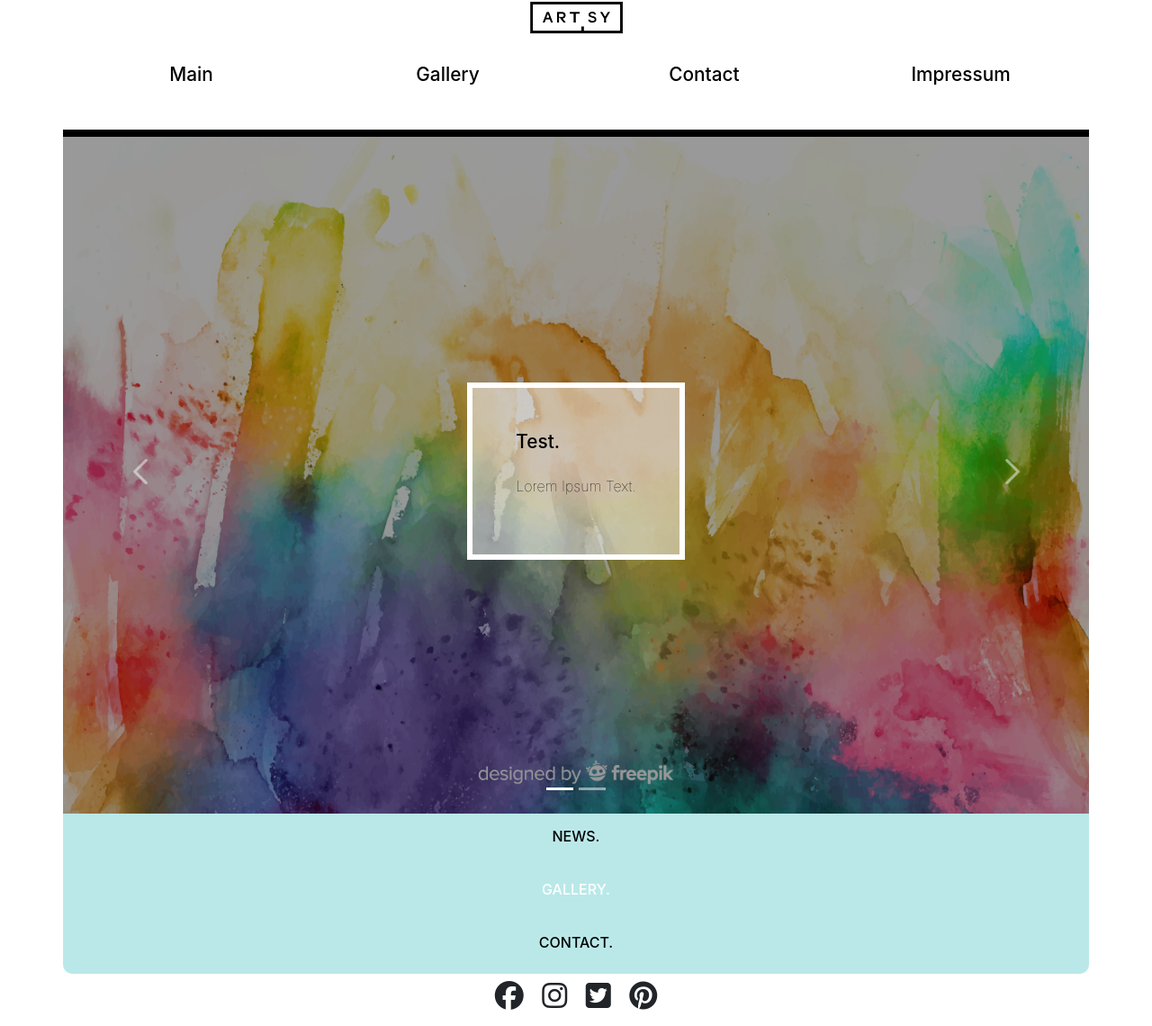
After one commit to DoritosEater69/plainYsy, a PHP site: page /index.php in a window 1280 px wide. The commit adds this page. Shown: the whole page at 90% size. Run offline with PHP 8.4, Linux system fonts and the light colour scheme; some libraries are stand-ins or nearby versions.

Commit message:
Update - Major Fix - Layouting - Working Version - PHP including

```diff
--- a/css/output.css
+++ b/css/output.css
@@ -21,6 +21,10 @@ body {
   background-color: inherit;
 }
 
+h1 {
+  font-size: 1em;
+}
+
 .carousel-control-prev-icon {
   background-image: url("../gfx/left.png");
   height: 50px;
@@ -34,7 +38,7 @@ body {
 }
 
 .carousel-indicators li {
-  background-color: black !important;
+  background-color: white !important;
 }
 
 .main {
@@ -58,6 +62,34 @@ body {
 
 .gallery h2 {
   color: black !important;
+}
+
+.galleryFold {
+  background-color: #bae8e8;
+  color: black;
+  width: 100% !important;
+}
+
+.galleryFold .galleryFolded {
+  background-color: white !important;
+  overflow-y: scroll;
+  height: 300px;
+  display: none;
+}
+
+.galleryFolded ul li {
+  width: 33%;
+  max-width: 100%;
+  display: inline-block;
+  float: left;
+  text-align: center;
+  overflow: hidden;
+  position: relative;
+}
+
+.galleryFolded ul li img {
+  height: 100%;
+  width: 100%;
 }
 
 .newsFolded {
@@ -128,7 +160,7 @@ h2 {
 }
 
 .page {
-  margin-top: 8em;
+  margin-top: 0;
 }
 
 .fab {
@@ -151,19 +183,63 @@ h2 {
   position: absolute;
 }
 
+.imgOverlay {
+  background: linear-gradient(to bottom, rgba(255, 255, 255, 0.5) 0.3%, rgba(255, 255, 255, 0.5) 50%) !important;
+  background: linear-gradient(to top, rgba(255, 255, 255, 0.5) 0%, rgba(255, 255, 255, 0) 50%);
+}
+
+.imgOverlay h2 {
+  color: black !important;
+}
+
+.imgOverlay p {
+  color: black !important;
+}
+
+hr {
+  z-index: 200 !important;
+  top: 3% !important;
+  padding-top: 0 !important;
+  border: 0 !important;
+  width: 100% !important;
+  border-top: 8px solid black !important;
+  position: relative !important;
+}
+
 @media only screen and (min-width: 480px) and (max-width: 767px) {
   .page {
-    padding-top: 0;
+    padding-top: 8em !important;
   }
 }
 @media only screen and (min-width: 768px) and (max-width: 991px) {
   .page {
-    padding-top: 20%;
+    padding-top: 0 !important;
   }
 }
 @media only screen and (min-width: 992px) {
   .page {
-    padding-top: 20%;
+    padding-top: 0 !important;
+  }
+}
+.overlay {
+  background-color: rgba(0, 0, 0, 0.5);
+  width: 100%;
+  height: 100%;
+  bottom: 0%;
+  top: 0;
+  opacity: 0;
+}
+
+.overlayAnim {
+  animation: overlayAnim 1s;
+}
+
+@-webkit-keyframes overlayAnim {
+  0% {
+    opacity: 0;
+  }
+  100% {
+    opacity: 1;
   }
 }
 
--- /dev/null
+++ b/includes/carousel.html
@@ -0,0 +1,39 @@
+<div class="col-12 col-12 noSpace">
+                    <hr>
+                    <div id="carouselExampleIndicators" class="carousel slide" data-ride="carousel">
+                        <ol class="carousel-indicators">
+                            <li data-target="#carouselExampleIndicators" data-slide-to="0" class="active"></li>
+                            <!--                            <li data-target="#carouselExampleIndicators" data-slide-to="1"></li>-->
+                            <li data-target="#carouselExampleIndicators" data-slide-to="2"></li>
+                        </ol>
+                        <div class="carousel-inner">
+                            <div class="carousel-item active">
+                                <img src="gfx/2872163.jpg" class="d-block w-100" alt="...">
+                                <div class="position-absolute galOverlay d-flex align-items-center justify-content-center">
+                                    <div class="p-5 imgOverlay" style="border: 6px solid white; padding:20px 90px; text-align: left; ">
+                                        <h2>Test.</h2>
+                                        <p class="pt-3 text-white" style="font-weight: 100;">Lorem Ipsum Text.</p>
+                                    </div>
+                                </div>
+                            </div>
+
+                            <div class="carousel-item">
+                                <img src="gfx/523333-PIUVEX-376.jpg" class="d-block w-100" alt="...">
+                                <div class="position-absolute galOverlay d-flex align-items-center justify-content-center">
+                                    <div class="p-5" style="border: 6px solid white; padding:20px 90px; text-align: left; ">
+                                        <h2>Test.</h2>
+                                        <p class="pt-3 text-white" style="font-weight: 100;">Lorem Ipsum Text.</p>
+                                    </div>
+                                </div>
+                            </div>
+                        </div>
+                        <a class="carousel-control-prev" href="#carouselExampleIndicators" role="button" data-slide="prev">
+                        <span class="carousel-control-prev-icon" aria-hidden="true"></span>
+                        <span class="sr-only">Previous</span>
+                      </a>
+                        <a class="carousel-control-next" href="#carouselExampleIndicators" role="button" data-slide="next">
+                        <span class="carousel-control-next-icon" aria-hidden="true"></span>
+                        <span class="sr-only">Next</span>
+                      </a>
+                    </div>
+                </div>
--- /dev/null
+++ b/includes/contact.html
@@ -0,0 +1,18 @@
+<div class="col-12 col-12 contact text-center text-white">
+                    <div class="py-3">
+                        <h1>CONTACT.</h1>
+                    </div>
+                    <div class="contactFolded  text-left">
+                        <form>
+                            <div class="form-group">
+                                <label for="exampleFormControlInput1">Email address</label>
+                                <input type="email" class="form-control" id="exampleFormControlInput1" placeholder="name@example.com">
+                            </div>
+
+                            <div class="form-group">
+                                <label for="exampleFormControlTextarea1">Example textarea</label>
+                                <textarea class="form-control" id="" rows="3"></textarea>
+                            </div>
+                        </form>
+                    </div>
+                </div>
--- /dev/null
+++ b/includes/gallery.html
@@ -0,0 +1,73 @@
+<div class="col-12 col-12 galleryFold text-center text-white noSpace">
+                    <div class="py-3">
+                        <h1>GALLERY.</h1>
+                    </div>
+                    <div class="galleryFolded noSpace">
+                        <ul class="row py-3 noSpace float-left">
+                            <li class="d-inline-block position-relative p-2 mx-0 float-left">
+                                <div class="overlay position-absolute">
+                                    <div class="overlayContent d-flex flex-column p-3 mx-5" style="box-shadow: -2px 2px 15px 0px rgba(255,255,255,1); background-color: inherit;">
+                                        <h2>Test</h2>
+                                        <p>Lorem ipsum dolor sit amet, consetetur sadipscing elitr, sed diam nonumy eirmod tempor invidunt</p>
+                                    </div>
+                                </div>
+
+                                <img src="gfx/1.jpg" class="w-100 img-hover">
+                            </li>
+                            <li class="d-inline-block position-relative p-2 mx-0 float-left">
+                                <div class="overlay position-absolute d-flex align-items-center justify-content-center">
+                                    <div class="overlayContent d-flex flex-column p-3 mx-5" style="box-shadow: -2px 2px 15px 0px rgba(255,255,255,1); background-color: inherit;">
+                                        <h2>Test</h2>
+                                        <p>Lorem ipsum dolor sit amet, consetetur sadipscing elitr, sed diam nonumy eirmod tempor invidunt</p>
+                                    </div>
+                                </div>
+                                <img src="gfx/2.jpg" class="w-100">
+                            </li>
+                            <li class="d-inline-block p-2 mx-0">
+                                <div class="overlay position-absolute">
+                                    <div class="overlayContent d-flex flex-column p-3 mx-5" style="box-shadow: -2px 2px 15px 0px rgba(255,255,255,1); background-color: inherit;">
+                                        <h2>Test</h2>
+                                        <p>Lorem ipsum dolor sit amet, consetetur sadipscing elitr, sed diam nonumy eirmod tempor invidunt</p>
+                                    </div>
+                                </div>
+                                <img src="gfx/3.jpg" class="w-100">
+                            </li>
+                            <li class=" d-inline-block p-2 mx-0">
+                                <div class="overlay position-absolute d-flex align-items-center justify-content-center">
+                                    <div class="overlayContent d-flex flex-column p-3 mx-5" style="box-shadow: -2px 2px 15px 0px rgba(255,255,255,1); background-color: inherit;">
+                                        <h2>Test</h2>
+                                        <p>Lorem ipsum dolor sit amet, consetetur sadipscing elitr, sed diam nonumy eirmod tempor invidunt</p>
+                                    </div>
+                                </div>
+                                <img src="gfx/1.jpg" class="w-100">
+                            </li>
+                            <li class=" d-inline-block p-2 mx-0">
+                                <div class="overlay position-absolute d-flex align-items-center justify-content-center">
+                                    <div class="overlayContent d-flex flex-column p-3 mx-5" style="box-shadow: -2px 2px 15px 0px rgba(255,255,255,1); background-color: inherit;">
+                                        <h2>Test</h2>
+                                        <p>Lorem ipsum dolor sit amet, consetetur sadipscing elitr, sed diam nonumy eirmod tempor invidunt</p>
+                                    </div>
+                                </div>
+                                <img src="gfx/3.jpg" class="w-100">
+                            </li>
+                            <li class=" d-inline-block p-2 mx-0">
+                                <div class="overlay position-absolute d-flex align-items-center justify-content-center">
+                                    <div class="overlayContent d-flex flex-column p-3 mx-5" style="box-shadow: -2px 2px 15px 0px rgba(255,255,255,1); background-color: inherit;">
+                                        <h2>Test</h2>
+                                        <p>Lorem ipsum dolor sit amet, consetetur sadipscing elitr, sed diam nonumy eirmod tempor invidunt</p>
+                                    </div>
+                                </div>
+                                <img src="gfx/1.jpg" class="w-100">
+                            </li>
+                            <li class=" d-inline-block p-2 mx-0">
+                                <div class="overlay position-absolute d-flex align-items-center justify-content-center">
+                                    <div class="overlayContent d-flex flex-column p-3 mx-5" style="box-shadow: -2px 2px 15px 0px rgba(255,255,255,1); background-color: inherit;">
+                                        <h2>Test</h2>
+                                        <p>Lorem ipsum dolor sit amet, consetetur sadipscing elitr, sed diam nonumy eirmod tempor invidunt</p>
+                                    </div>
+                                </div>
+                                <img src="gfx/3.jpg" class="w-100">
+                            </li>
+                        </ul>
+                    </div>
+                </div>
--- /dev/null
+++ b/includes/nav.html
@@ -0,0 +1,16 @@
+<div class="col-12">
+                    <div class="row d-flex flex-row text-center">
+                        <div class="col-3 main h-100 w-100">
+                            <h2 class="pt-2">Main</h2>
+                        </div>
+                        <div class="col-3 gallery">
+                            <h2 class="pt-2">Gallery</h2>
+                        </div>
+                        <div class="col-3 contactB">
+                            <h2 class="pt-2">Contact</h2>
+                        </div>
+                        <div class="col-3 impressum">
+                            <h2 class="pt-2">Impressum</h2>
+                        </div>
+                    </div>
+                </div>
--- /dev/null
+++ b/includes/news.html
@@ -0,0 +1,26 @@
+<div class="col-12 col-12 news text-center py-3">
+    <h1>NEWS.</h1>
+    <div class="row pt-1 newsFolded">
+        <div class="card" style="width: 15rem;">
+            <img class="card-img-top" src="./gfx/1.jpg" alt="Card image cap">
+            <div class="card-body">
+                <h5 class="card-title">Card title</h5>
+                <p class="card-text">Some quick example text to build on the card title and make up the bulk of the card's content.</p>
+                <a href="#" class="btn btn-primary">Go somewhere</a>
+            </div>
+        </div>
+        <div class="col-3">
+            <h2 class="text-left">Test</h2>
+            <p class="small text-left">Lorem ipsum dolor sit amet, consetetur sadipscing elitr...</p>
+        </div>
+        <div class="col-3">
+            <h2 class="text-left">Test</h2>
+            <p class="small text-left">Lorem ipsum dolor sit amet, consetetur sadipscing elitr...</p>
+        </div>
+        <div class="col-3">
+            <h2 class="text-left">Test</h2>
+            <p class="small text-left">Lorem ipsum dolor sit amet, consetetur sadipscing elitr...</p>
+        </div>
+
+    </div>
+</div>
--- /dev/null
+++ b/includes/social.html
@@ -0,0 +1,8 @@
+<div class="col-12 text-center">
+    <div class="pt-2 pb-3">
+        <i class="fab fa-facebook"></i>
+        <i class="fab fa-instagram px-3"></i>
+        <i class="fab fa-twitter-square pr-3"></i>
+        <i class="fab fa-pinterest"></i>
+    </div>
+</div>
--- /dev/null
+++ b/index.php
@@ -0,0 +1,60 @@
+<!doctype html>
+<html lang="en">
+
+<head>
+    <!-- Required meta tags -->
+    <meta charset="utf-8">
+    <meta name="viewport" content="width=device-width, initial-scale=1, shrink-to-fit=no">
+
+    <!-- Bootstrap CSS -->
+    <link rel="stylesheet" href="https://stackpath.bootstrapcdn.com/bootstrap/4.3.1/css/bootstrap.min.css" integrity="sha384-ggOyR0iXCbMQv3Xipma34MD+dH/1fQ784/j6cY/iJTQUOhcWr7x9JvoRxT2MZw1T" crossorigin="anonymous">
+    <link rel="stylesheet" href="css/output.css">
+    <title>plainYsy Template</title>
+</head>
+
+<body>
+    <div class="page">
+        <div class="container">
+            <header class="row">
+                <div class="col-12 d-flex justify-content-center pb-4">
+                    <img src="gfx/logo.png" class="img-fluid">
+                </div>
+            </header>
+
+            <nav class="row">
+                <?php include('includes/nav.html'); ?>
+            </nav>
+
+            <div class="row">
+                <?php include('includes/carousel.html'); ?>
+            </div>
+
+             <div class="row">
+                 <?php include('includes/news.html'); ?>
+            </div>
+
+            <div class="row">
+                <?php include('includes/gallery.html'); ?>
+            </div>
+
+            <div class="row">
+                <?php include('includes/contact.html'); ?>
+            </div>
+
+            <div class="row">
+                <?php include('includes/social.html'); ?>
+            </div>
+        </div>
+    </div>
+    <!-- Optional JavaScript -->
+    <!-- jQuery first, then Popper.js, then Bootstrap JS -->
+    <script src="https://code.jquery.com/ui/1.12.0/jquery-ui.js" integrity="sha256-0YPKAwZP7Mp3ALMRVB2i8GXeEndvCq3eSl/WsAl1Ryk=" crossorigin="anonymous"></script>
+    <script src="https://code.jquery.com/jquery-3.3.1.slim.min.js" integrity="sha384-q8i/X+965DzO0rT7abK41JStQIAqVgRVzpbzo5smXKp4YfRvH+8abtTE1Pi6jizo" crossorigin="anonymous"></script>
+    <script type="text/javascript" src="js/script.js"></script>
+    <script src="https://kit.fontawesome.com/22f961ddd5.js" crossorigin="anonymous"></script>
+    <script src="https://code.jquery.com/jquery-3.4.1.js" integrity="sha256-WpOohJOqMqqyKL9FccASB9O0KwACQJpFTUBLTYOVvVU=" crossorigin="anonymous"></script>
+    <script src="https://cdnjs.cloudflare.com/ajax/libs/popper.js/1.14.7/umd/popper.min.js" integrity="sha384-UO2eT0CpHqdSJQ6hJty5KVphtPhzWj9WO1clHTMGa3JDZwrnQq4sF86dIHNDz0W1" crossorigin="anonymous"></script>
+    <script src="https://stackpath.bootstrapcdn.com/bootstrap/4.3.1/js/bootstrap.min.js" integrity="sha384-JjSmVgyd0p3pXB1rRibZUAYoIIy6OrQ6VrjIEaFf/nJGzIxFDsf4x0xIM+B07jRM" crossorigin="anonymous"></script>
+</body>
+
+</html>
```
Also changed, not shown: css/pre.scss (+97 -11 lines), js/script.js (+62 -17 lines), gfx/1.jpg (added), gfx/2.jpg (added), gfx/3.jpg (added), gfx/logo.png (added), 2 other files.
